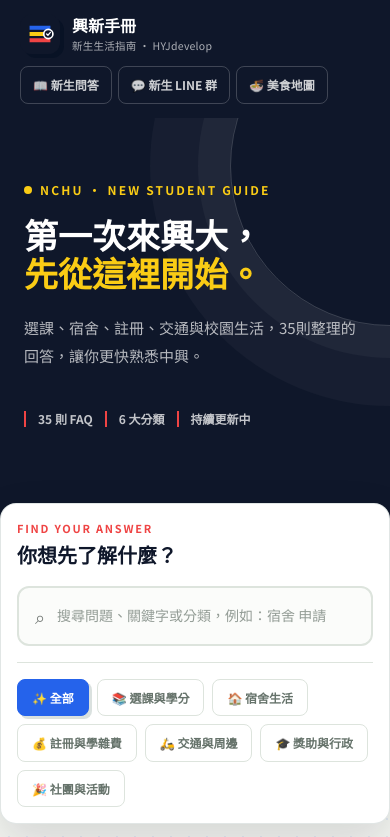
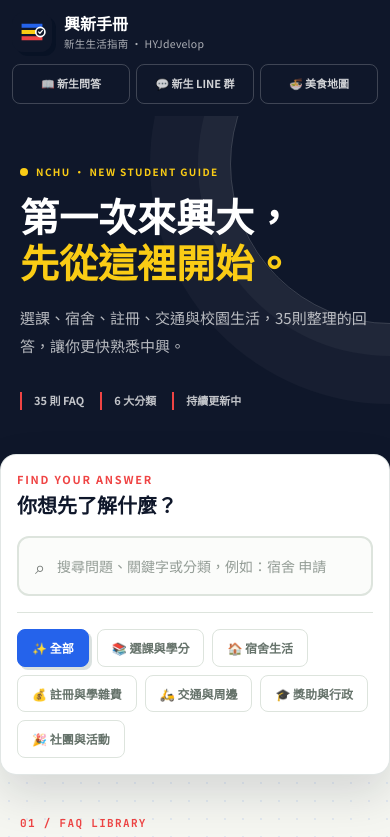
Before and after one commit to HYJdevelop/nchufreshmanweb, a Next.js app: page / in a window 390 px wide. Shown: the top 837 px of the page. Built offline with nearby package versions, Linux system fonts and the light colour scheme.

Commit message:
新增手機版優化

```diff
--- a/src/app/globals.css
+++ b/src/app/globals.css
@@ -49,6 +49,8 @@ body {
   color: var(--ink);
   background-image: radial-gradient(rgba(37, 99, 235, 0.09) 0.8px, transparent 0.8px);
   background-size: 18px 18px;
+  overflow-x: hidden;
+  overflow-wrap: anywhere;
 }
 
 :focus-visible {
@@ -60,6 +62,10 @@ body {
 .site-header {
   background: var(--pine-deep);
   color: white;
+  padding-top: max(0.875rem, env(safe-area-inset-top));
+  padding-right: max(1.25rem, env(safe-area-inset-right));
+  padding-bottom: 0.875rem;
+  padding-left: max(1.25rem, env(safe-area-inset-left));
 }
 
 .hero-panel {
@@ -191,6 +197,7 @@ body {
 .site-footer {
   background: #0f172a;
   color: #cbd5e1;
+  padding-bottom: max(3rem, env(safe-area-inset-bottom));
 }
 
 .site-footer a {
@@ -232,6 +239,13 @@ body {
 }
 
 @media (max-width: 640px) {
+  .site-header {
+    padding-top: max(0.75rem, env(safe-area-inset-top));
+    padding-right: max(0.75rem, env(safe-area-inset-right));
+    padding-bottom: 0.75rem;
+    padding-left: max(0.75rem, env(safe-area-inset-left));
+  }
+
   .search-panel {
     margin-top: -1.25rem;
   }
@@ -240,3 +254,10 @@ body {
     right: -10rem;
   }
 }
+
+@media (min-width: 641px) {
+  .site-header {
+    padding-right: max(2rem, env(safe-area-inset-right));
+    padding-left: max(2rem, env(safe-area-inset-left));
+  }
+}
--- a/src/app/layout.tsx
+++ b/src/app/layout.tsx
@@ -1,4 +1,4 @@
-import type { Metadata } from "next";
+import type { Metadata, Viewport } from "next";
 import { Noto_Sans_TC, Noto_Serif_TC, JetBrains_Mono } from "next/font/google";
 import Script from "next/script";
 import { FAQ_DATA } from "@/data/faq";
@@ -66,6 +66,12 @@ export const metadata: Metadata = {
   },
 };
 
+export const viewport: Viewport = {
+  width: "device-width",
+  initialScale: 1,
+  viewportFit: "cover",
+};
+
 export default function RootLayout({
   children,
 }: Readonly<{
--- a/src/components/FaqCard.tsx
+++ b/src/components/FaqCard.tsx
@@ -87,7 +87,7 @@ export function FaqCard({ item, index, expanded, onSearchKeyword, onToggle }: Fa
         onClick={() => onToggle(item.id)}
         aria-expanded={expanded}
         aria-controls={`faq-answer-${item.id}`}
-        className="flex w-full items-start gap-4 p-5 text-left"
+        className="flex w-full items-start gap-3 p-4 text-left sm:gap-4 sm:p-5"
       >
         <span className="faq-number font-mono-jb shrink-0 text-xs font-bold text-pine">
           {String(index + 1).padStart(2, "0")}
@@ -113,8 +113,8 @@ export function FaqCard({ item, index, expanded, onSearchKeyword, onToggle }: Fa
       </button>
 
       {expanded && (
-        <div id={`faq-answer-${item.id}`} className="faq-answer px-5 pb-5 pl-14">
-          <div className="answer-copy border-l-2 border-pine/20 pl-4 text-[14px] leading-[1.95] text-ink">
+        <div id={`faq-answer-${item.id}`} className="faq-answer px-4 pb-4 pl-11 sm:px-5 sm:pb-5 sm:pl-14">
+          <div className="answer-copy border-l-2 border-pine/20 pl-3 text-[14px] leading-[1.85] text-ink sm:pl-4 sm:leading-[1.95]">
             {getAnswerBlocks(item.a).map((block, paragraphIndex) => (
               <p
                 key={`${item.id}-paragraph-${paragraphIndex}`}
--- a/src/components/Header.tsx
+++ b/src/components/Header.tsx
@@ -2,7 +2,7 @@ import Image from "next/image";
 
 export function Header() {
   return (
-    <header className="site-header sticky top-0 z-[100] flex min-h-[72px] flex-wrap items-center justify-between gap-3 px-5 py-3.5 sm:px-8">
+    <header className="site-header sticky top-0 z-[100] flex min-h-[72px] flex-wrap items-center justify-between gap-3 sm:px-8">
       <a href="#top" className="flex min-w-0 items-center gap-3 no-underline">
         <Image
           src="/hyj-nchuguide-mark.svg"
@@ -21,22 +21,22 @@ export function Header() {
           </span>
         </span>
       </a>
-      <nav className="flex flex-wrap gap-1.5 sm:gap-2">
+      <nav className="grid w-full grid-cols-3 gap-1.5 sm:flex sm:w-auto sm:gap-2">
         <a
           href="#faq"
-          className="rounded-lg border border-white/20 px-3 py-2 text-[12px] font-bold text-white/80 no-underline transition-colors hover:border-white/60 hover:bg-white/10 hover:text-white sm:px-3.5"
+          className="flex min-h-10 items-center justify-center rounded-lg border border-white/20 px-1.5 py-2 text-center text-[11px] font-bold leading-tight text-white/80 no-underline transition-colors hover:border-white/60 hover:bg-white/10 hover:text-white sm:px-3.5 sm:text-[12px]"
         >
           📖 新生問答
         </a>
         <a
           href="#line"
-          className="rounded-lg border border-white/20 px-3 py-2 text-[12px] font-bold text-white/80 no-underline transition-colors hover:border-white/60 hover:bg-white/10 hover:text-white sm:px-3.5"
+          className="flex min-h-10 items-center justify-center rounded-lg border border-white/20 px-1.5 py-2 text-center text-[11px] font-bold leading-tight text-white/80 no-underline transition-colors hover:border-white/60 hover:bg-white/10 hover:text-white sm:px-3.5 sm:text-[12px]"
         >
           💬 新生 LINE 群
         </a>
         <a
           href="#food"
-          className="rounded-lg border border-white/20 px-3 py-2 text-[12px] font-bold text-white/80 no-underline transition-colors hover:border-white/60 hover:bg-white/10 hover:text-white sm:px-3.5"
+          className="flex min-h-10 items-center justify-center rounded-lg border border-white/20 px-1.5 py-2 text-center text-[11px] font-bold leading-tight text-white/80 no-underline transition-colors hover:border-white/60 hover:bg-white/10 hover:text-white sm:px-3.5 sm:text-[12px]"
         >
           🍜 美食地圖
         </a>
--- a/src/components/Hero.tsx
+++ b/src/components/Hero.tsx
@@ -1,22 +1,22 @@
 export function Hero() {
   return (
-    <section id="top" className="hero-panel px-6 pb-24 pt-14 sm:pb-28 sm:pt-20">
+    <section id="top" className="hero-panel px-5 pb-16 pt-10 sm:px-6 sm:pb-28 sm:pt-20">
       <div className="relative z-[1] mx-auto max-w-[960px]">
         <div className="max-w-[650px]">
-          <span className="mb-5 inline-flex items-center gap-2 text-xs font-bold tracking-[0.18em] text-[#facc15]">
+          <span className="mb-4 inline-flex max-w-full flex-wrap items-center gap-x-2 gap-y-1 text-[10px] font-bold leading-relaxed tracking-[0.14em] text-[#facc15] sm:mb-5 sm:text-xs sm:tracking-[0.18em]">
             <span className="h-2 w-2 rounded-full bg-[#facc15]" />
             NCHU · NEW STUDENT GUIDE
           </span>
-          <h1 className="mb-5 max-w-[600px] font-serif-tc text-[clamp(34px,6vw,68px)] font-black leading-[1.12] tracking-normal">
+          <h1 className="mb-4 max-w-[600px] text-balance font-serif-tc text-[clamp(34px,10vw,68px)] font-black leading-[1.18] tracking-normal sm:mb-5 sm:text-[clamp(34px,6vw,68px)] sm:leading-[1.12]">
             第一次來興大，
             <br />
             <span className="text-[#facc15]">先從這裡開始。</span>
           </h1>
-          <p className="max-w-[550px] text-[15px] leading-[1.9] text-white/70 sm:text-base">
+          <p className="max-w-[550px] text-[15px] leading-[1.85] text-white/70 sm:text-base sm:leading-[1.9]">
             選課、宿舍、註冊、交通與校園生活，35則整理的回答，讓你更快熟悉中興。
           </p>
         </div>
-        <div className="mt-10 flex flex-wrap gap-3 text-xs font-bold text-white/75">
+        <div className="mt-8 flex flex-wrap gap-x-4 gap-y-3 text-[11px] font-bold leading-relaxed text-white/75 sm:mt-10 sm:gap-3 sm:text-xs">
           <span className="border-l-2 border-[#ef4444] pl-3">35 則 FAQ</span>
           <span className="border-l-2 border-[#ef4444] pl-3">6 大分類</span>
           <span className="border-l-2 border-[#ef4444] pl-3">持續更新中</span>
```
